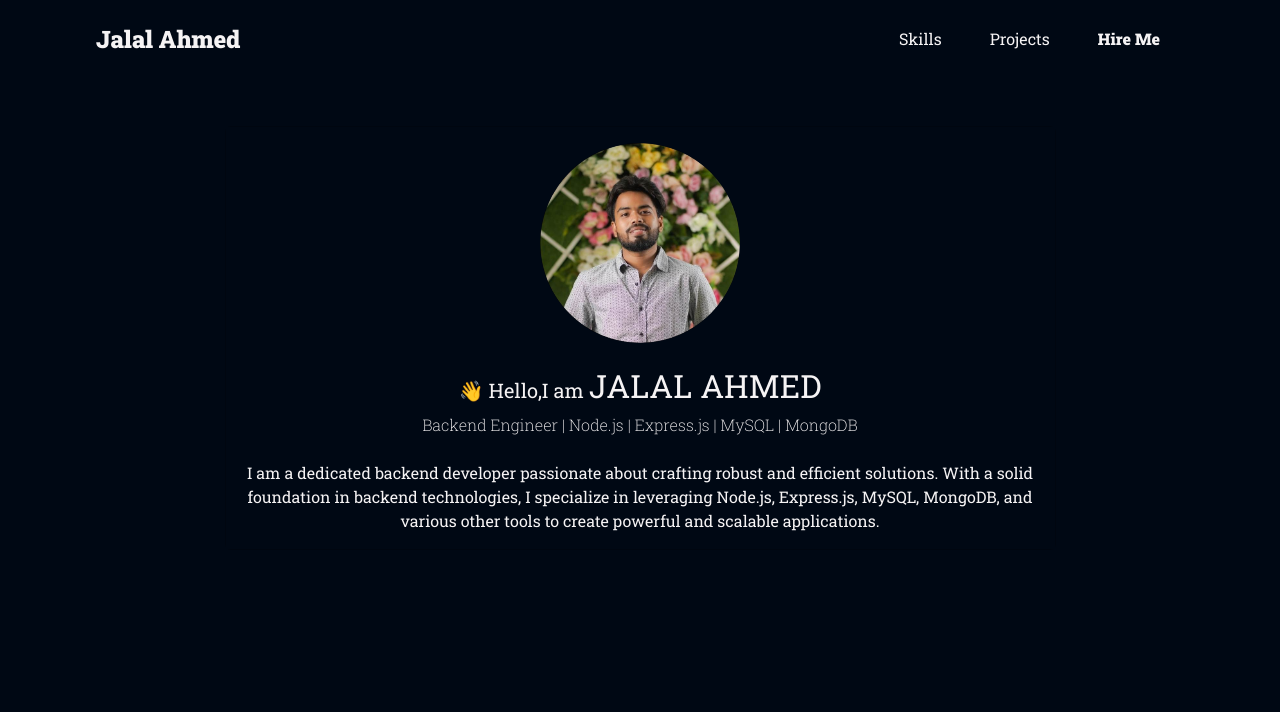
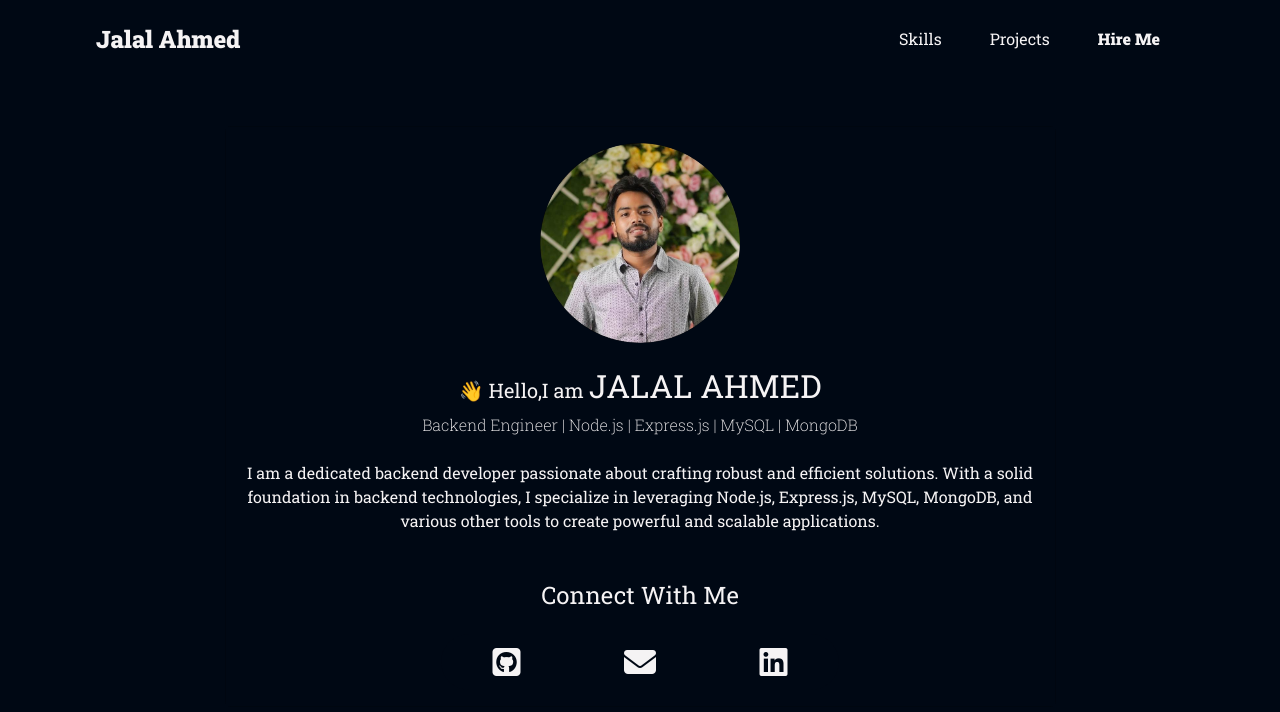
Before and after one commit to NAFIZ009/portfolio, a plain HTML site: page index.html in a window 1280 px wide. Drawn offline with nearby package versions, Linux system fonts and the light colour scheme.

Commit message:
about me done

```diff
--- a/index.html
+++ b/index.html
@@ -9,9 +9,9 @@
 </head>
 <body>
 
-    <div class="container-fluid px-sm-5 py-2" style="height: 1000px;">
+    <div class="container-fluid px-sm-5 py-2" >
         <!-- navbar -->
-        <nav class="navbar navbar-expand-md navbar-dark px-sm-5 position-sticky top-0 ">
+        <nav class="navbar navbar-expand-md navbar-dark px-sm-5 position-sticky top-0 " style="z-index: 100;">
             <a class="navbar-brand fs-4" style="font-weight: bolder;" href="#">Jalal Ahmed</a>
             <button class="navbar-toggler " type="button" data-toggle="collapse" data-target="#navbarNavAltMarkup" aria-controls="navbarNavAltMarkup" aria-expanded="false" aria-label="Toggle navigation">
               <span class="navbar-toggler-icon"></span>
@@ -25,7 +25,7 @@
             </div>
         </nav>
         <!-- main body -->
-        <div class="container py-5">
+        <div class="container py-5" style="z-index: 0;">
             <div class="row">
                 <div class="col-sm-9 mx-auto py-2">
                     <div class="card " style="width: 100%;background-color: transparent;">
@@ -36,7 +36,16 @@
                           <h5 class="card-title text-center">&#x1F44B; Hello,I am <span class="fs-2">JALAL AHMED</span></h5>
                           <div class="text-center pb-4" style="font-weight: 200;">Backend Engineer | Node.js | Express.js | MySQL | MongoDB</div>
                           <p class="card-text text-center">I am a dedicated backend developer passionate about crafting robust and efficient solutions. With a solid foundation in backend technologies, I specialize in leveraging Node.js, Express.js, MySQL, MongoDB, and various other tools to create powerful and scalable applications.</p>
-
+                          <h4 class="text-center mt-5 mb-4">Connect With Me</h4>
+                          <div class="icons w-50 mx-auto rounded-5 py-3 d-flex justify-content-around align-items-center">
+                            <a href="https://github.com/NAFIZ009">
+                                <i class="fa-brands fa-square-github fa-2xl" style="color: #000000;"></i>
+                            </a>
+                            <a href="mailto:jalalahmednafiz@gmail.com"><i class="fa-solid fa-envelope fa-2xl" style="color: #000000;"></i></a>
+                            <a href="https://www.linkedin.com/in/jalal-ahmed-nafiz-/">
+                                <i class="fa-brands fa-linkedin fa-2xl" style="color: #000000;"></i>
+                            </a>
+                          </div>
                         </div>
                       </div>
                 </div>
@@ -54,6 +63,9 @@
 
     </div>
 
+    <!-- font awesome -->
+    <script src="https://kit.fontawesome.com/23c828fab0.js" crossorigin="anonymous"></script>
+
     <!-- bootstrap -->
     <script src="https://code.jquery.com/jquery-3.3.1.slim.min.js" integrity="sha384-q8i/X+965DzO0rT7abK41JStQIAqVgRVzpbzo5smXKp4YfRvH+8abtTE1Pi6jizo" crossorigin="anonymous"></script>
     <script src="https://cdn.jsdelivr.net/npm/popper.js@1.14.3/dist/umd/popper.min.js" integrity="sha384-ZMP7rVo3mIykV+2+9J3UJ46jBk0WLaUAdn689aCwoqbBJiSnjAK/l8WvCWPIPm49" crossorigin="anonymous"></script>
```
